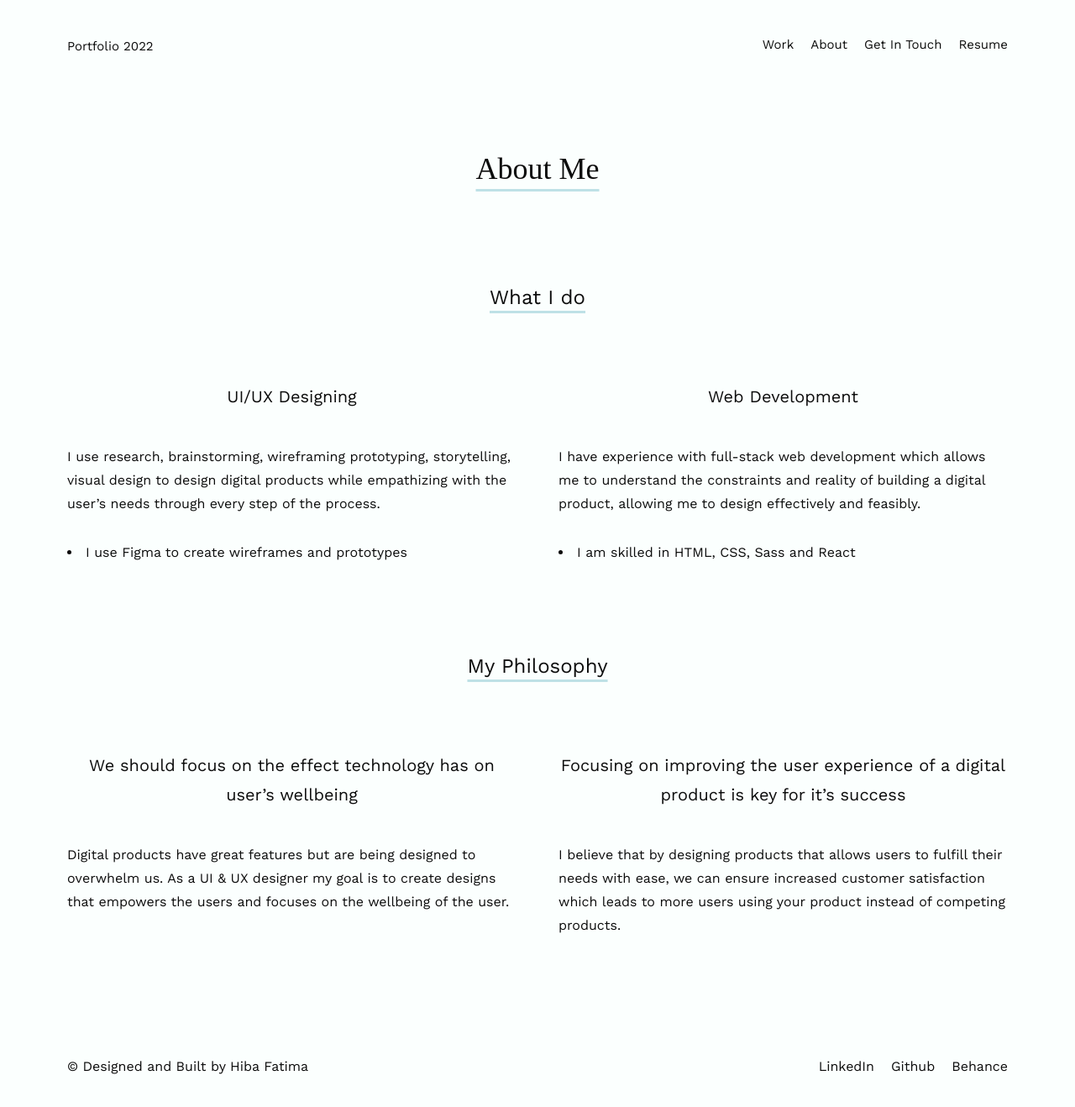
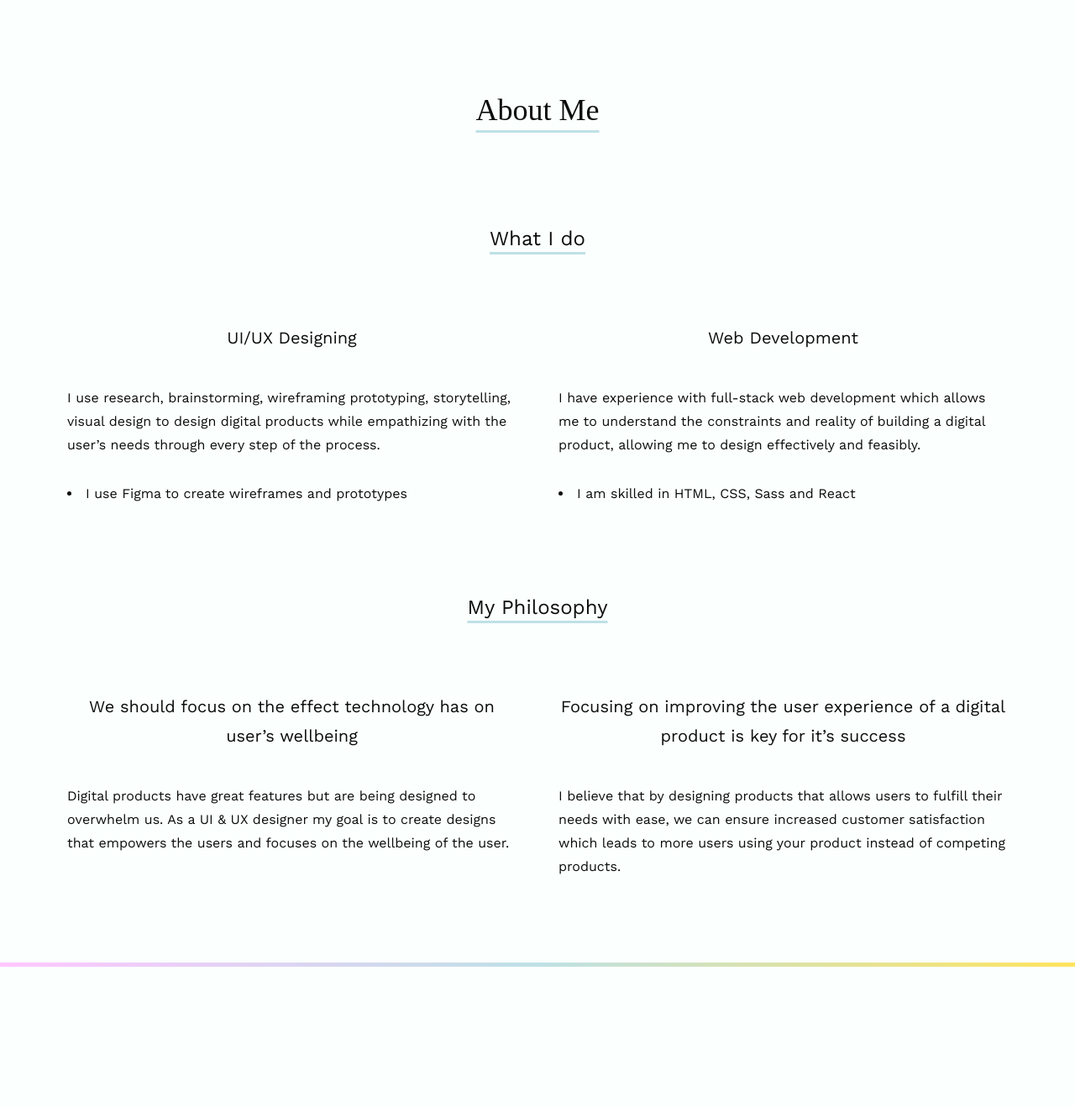
Before and after one commit to Hiba243/hibaportfolio, a React (Create React App) app: page /about in a window 1280 px wide. Shown: the top 1318 px of the page at 84% size. After the commit the page ends 1181 px from the top, so only its background shows below. Built offline with nearby package versions, Linux system fonts and the light colour scheme; a web font is replaced by a local one.

Commit message:
Added routing

```diff
--- a/package.json
+++ b/package.json
@@ -15,6 +15,7 @@
     "react-dom": "^17.0.2",
     "react-reveal": "^1.2.2",
     "react-router-dom": "^5.2.0",
+    "react-router-hash-link": "^2.4.3",
     "react-scripts": "4.0.3",
     "react-tooltip": "^4.2.21",
     "web-vitals": "^1.1.2"
--- a/src/components/About.js
+++ b/src/components/About.js
@@ -1,10 +1,8 @@
-import Footer from "./Footer";
-import Navbar from "./Navbar";
+
 
 const About = () => {
 
     return <div>
-        <Navbar/>
         <section className="section-about section-padding" id="about">
             <div className="text__heading about-section-heading font-accent align-center">
                 About Me
@@ -48,7 +46,7 @@ const About = () => {
             </div>
 
         </section>
-        <Footer/>
+        <hr/>
     </div>
 
 }
--- a/src/components/Contact.js
+++ b/src/components/Contact.js
@@ -2,9 +2,6 @@ import { CopyToClipboard } from 'react-copy-to-clipboard';
 import Tooltip from "@material-ui/core/Tooltip";
 import { withStyles } from '@material-ui/core/styles';
 import React, { useState } from "react";
-import Footer from './Footer';
-import Navbar from './Navbar';
-
 const LightTooltip = withStyles((theme) => ({
     tooltip: {
         backgroundColor: theme.palette.common.white,
@@ -19,7 +16,7 @@ const Contact = () => {
     const [copiedText, setCopiedText] = useState();
 
     return <div>
-        <Navbar/>
+
     <section className="section-contact section-padding" id="contact">
         <div className="section-contact__content">
             <p className="text__heading font-accent text-underline-pink align-center">Get In Touch</p>
@@ -50,7 +47,6 @@ const Contact = () => {
             </div>
         </div>
     </section>
-    <Footer/>
     </div>
 
 }
--- a/src/components/Home.js
+++ b/src/components/Home.js
@@ -12,6 +12,8 @@ const Home = () => {
             <Navbar/>
             <LandingPage/>
             <Projects/>
+            <About/>
+            <Contact/>
             <Footer/>
         </React.Fragment>
     )
--- a/src/components/Navbar.js
+++ b/src/components/Navbar.js
@@ -1,5 +1,5 @@
 import { useRef } from 'react';
-import { Link } from "react-router-dom";
+import { HashLink as Link } from 'react-router-hash-link';
 
 const Navbar = () => {
 
@@ -38,14 +38,14 @@ const Navbar = () => {
         <Link to="/"><p className="nav__logo">Portfolio 2022</p></Link>
         <ul className="nav__menu" ref={refNavMenu}>
         <li className="nav__item">
-          <Link to="/"><p className="nav__link link-effect" onClick={closeMenu}>Work</p></Link>
+          <Link to="/#work"><p className="nav__link link-effect" onClick={closeMenu}>Work</p></Link>
           </li>
           <li className="nav__item">
-          <Link to="/about"><p className="nav__link link-effect" onClick={closeMenu}
+          <Link to="/#about"><p className="nav__link link-effect" onClick={closeMenu}
             >About</p></Link>
           </li>
           <li className="nav__item">
-          <Link to="/contact"><p  className="nav__link link-effect" onClick={closeMenu}
+          <Link to="/#contact"><p  className="nav__link link-effect" onClick={closeMenu}
             >Get In Touch</p
             ></Link>
           </li>
--- a/src/components/Projects.js
+++ b/src/components/Projects.js
@@ -45,6 +45,7 @@ const Projects = () => {
                 </div>
             </div>
         </section>
+        <hr/>
     </div>
 
 }
```
Also changed, not shown: 1 other file (tests, documents, lock files or other folders).
